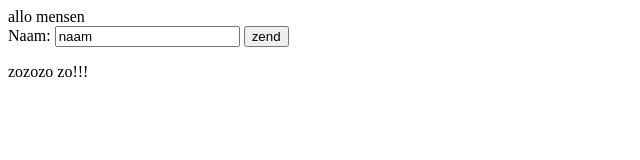
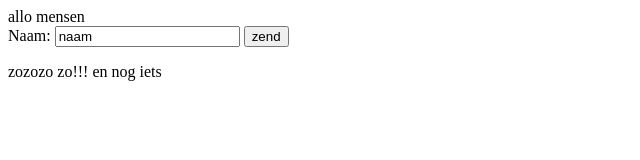
Before and after one commit to Jamsho/gitLeren, a plain HTML site: page index.html in a window 1280 px wide. Shown: the full height of the page, 0-640 px from the left. Drawn offline with Linux system fonts and the light colour scheme.

Commit message:
en nog iets

```diff
--- a/index.html
+++ b/index.html
@@ -5,3 +5,4 @@
 </form>
 
 zozozo   zo!!!
+en nog iets
```
